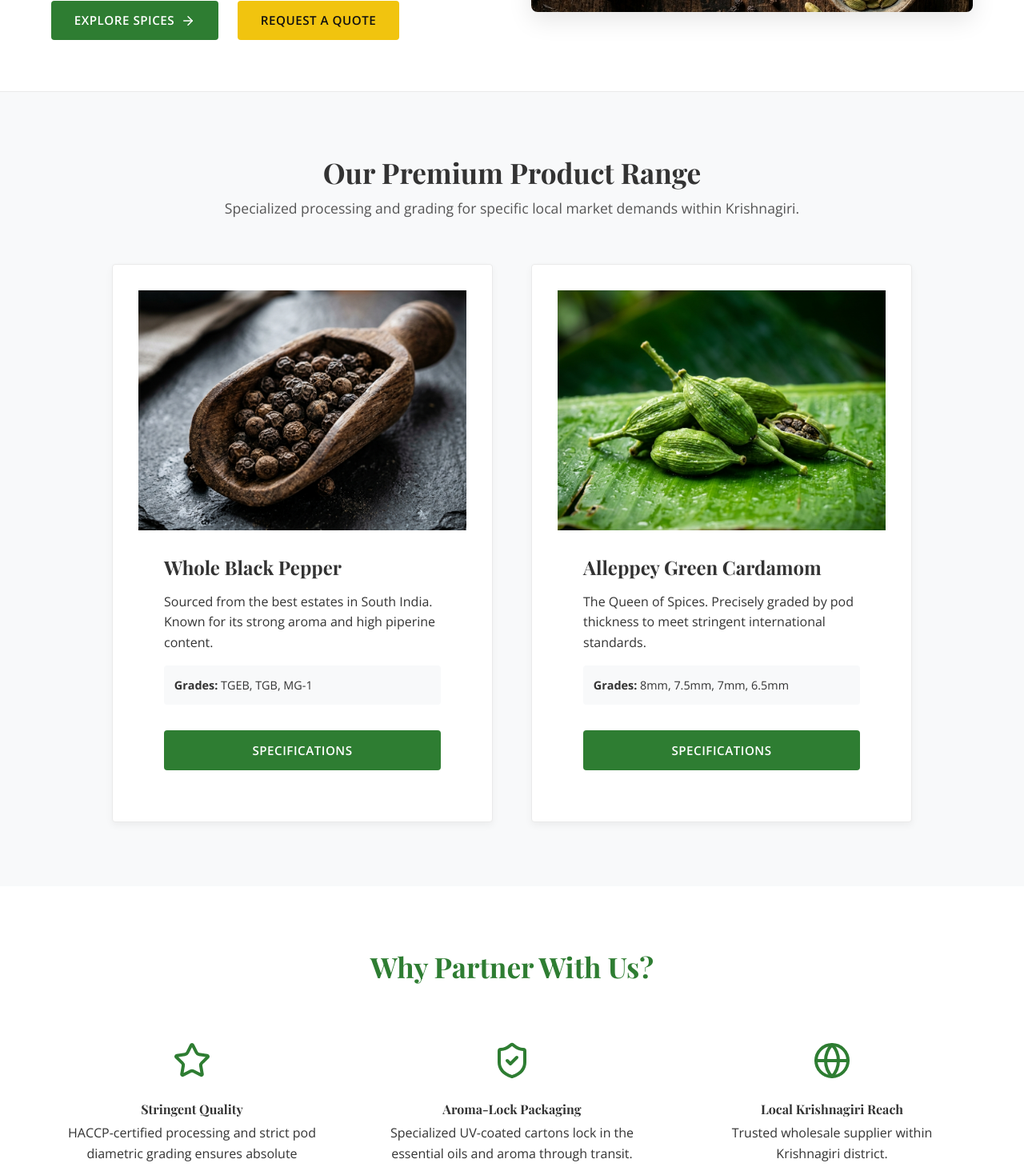
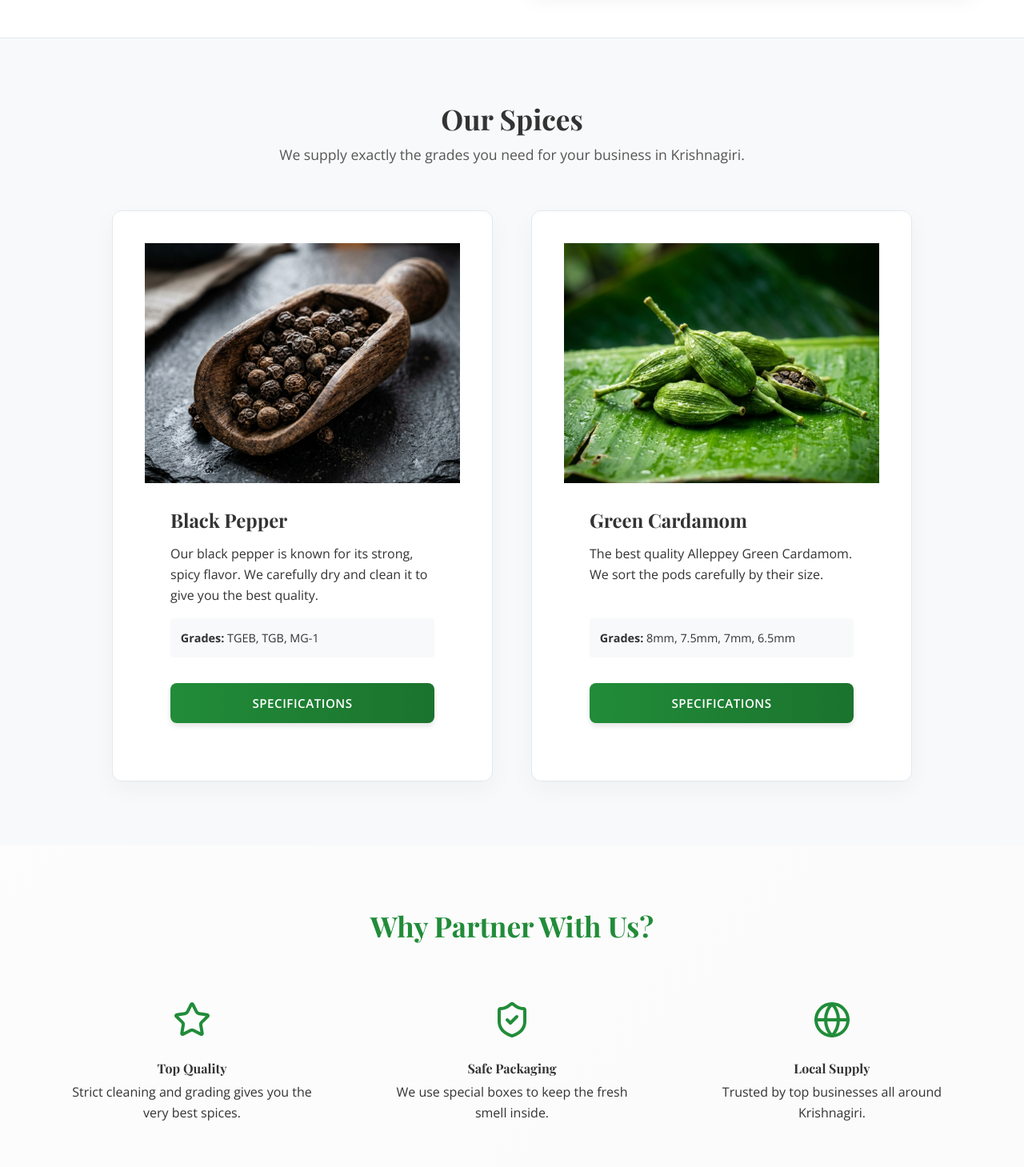
Before and after one commit to Karthiknesan/Sri-Lakshmi-, a React (Vite) app: page / in a window 1280 px wide. Shown: the part 560-2019 px from the top of the page at 80% size. Built offline with nearby package versions, Linux system fonts and the light colour scheme; a web font is replaced by a local one.

Commit message:
Simplify copy phrasing and upgrade design aesthetics

```diff
--- a/src/components/Footer.jsx
+++ b/src/components/Footer.jsx
@@ -11,7 +11,7 @@ function Footer() {
             <h3 style={{ fontFamily: 'var(--font-heading)', fontSize: '1.8rem', color: 'var(--brand-green)', marginBottom: '1rem', background: '#FFF', padding: '0.5rem', borderRadius: '4px', display: 'inline-block' }}>Sri Lakshmi <span style={{color: 'var(--brand-gold)'}}>Traders</span></h3>
           </Link>
           <p className="footer-desc">
-            Premium suppliers of the highest grade Black Pepper and Green Cardamom. From farm to local markets within Krishnagiri, we ensure excellence in every spice.
+            Best suppliers of Black Pepper and Green Cardamom. We bring fresh spices directly from the farms to businesses in Krishnagiri.
           </p>
         </div>
 
@@ -28,7 +28,7 @@ function Footer() {
         <div className="footer-col">
           <h4>Contact Us</h4>
           <ul className="contact-info">
-            <li><MapPin size={18} className="text-gold" /> <span>Mumbai, Maharashtra, India</span></li>
+            <li><MapPin size={18} className="text-gold" /> <span>Kaveripattinam, Krishnagiri</span></li>
             <li><Phone size={18} className="text-gold" /> <span>+91 9876543210</span></li>
             <li><Mail size={18} className="text-gold" /> <span>exports@srilakshmitraders.com</span></li>
           </ul>
--- a/src/index.css
+++ b/src/index.css
@@ -8,12 +8,12 @@
   --text-primary: #333333;
   --text-secondary: #555555;
 
-  --brand-green: #2E7D32; /* Rich Cardamom Green */
-  --brand-green-hover: #1B5E20;
-  --brand-gold: #F1C40F; /* Enquire / Accent */
-  --brand-gold-hover: #D4AC0D;
+  --brand-green: #218c39; /* Vibrant Green */
+  --brand-green-hover: #176628;
+  --brand-gold: #F5B041; /* Premium Gold */
+  --brand-gold-hover: #D68910;
 
-  --border-color: #EAEAEA;
+  --border-color: #E2E8F0;
 
   /* Typography */
   --font-heading: 'Playfair Display', serif;
@@ -28,7 +28,7 @@
 
 body {
   font-family: var(--font-body);
-  background-color: var(--bg-primary);
+  background: linear-gradient(135deg, #FFFFFF 0%, #FAFAFA 100%);
   color: var(--text-primary);
   line-height: 1.6;
   -webkit-font-smoothing: antialiased;
@@ -77,44 +77,51 @@ ul {
   font-weight: 600;
   text-transform: uppercase;
   letter-spacing: 0.5px;
-  border-radius: 4px; /* Crisp square-ish corners */
+  border-radius: 8px; /* Softer radius */
   cursor: pointer;
-  transition: all 0.2s ease;
+  transition: all 0.3s ease;
   border: none;
   font-size: 0.95rem;
+  box-shadow: 0 4px 6px rgba(0,0,0,0.1);
+}
+
+.btn:hover {
+  transform: translateY(-2px);
+  box-shadow: 0 6px 12px rgba(0,0,0,0.15);
 }
 
 .btn-primary {
-  background-color: var(--brand-green);
+  background: linear-gradient(to right, var(--brand-green), #1b732d);
   color: #FFFFFF;
 }
 
 .btn-primary:hover {
-  background-color: var(--brand-green-hover);
+  background: linear-gradient(to right, var(--brand-green-hover), #11501e);
 }
 
 .btn-gold {
-  background-color: var(--brand-gold);
+  background: linear-gradient(to right, #F8C471, var(--brand-gold));
   color: #111;
 }
 
 .btn-gold:hover {
-  background-color: var(--brand-gold-hover);
+  background: linear-gradient(to right, #F5B041, var(--brand-gold-hover));
 }
 
 /* Corporate Card structure instead of glassmorphism */
 .corp-card {
   background: #FFFFFF;
   border: 1px solid var(--border-color);
-  box-shadow: 0 4px 10px rgba(0, 0, 0, 0.05); /* Subtle crisp shadow */
-  border-radius: 4px;
-  padding: 2rem;
-  transition: box-shadow 0.3s ease, border-color 0.3s ease;
+  box-shadow: 0 10px 30px rgba(0, 0, 0, 0.04);
+  border-radius: 12px;
+  padding: 2.5rem;
+  transition: all 0.3s ease;
 }
 
 .corp-card:hover {
   border-color: var(--brand-green);
-  box-shadow: 0 8px 20px rgba(46, 125, 50, 0.1);
+  box-shadow: 0 20px 40px rgba(46, 125, 50, 0.08);
+  transform: translateY(-4px);
 }
 
 /* Global Responsive Layout Classes */
--- a/src/pages/About.jsx
+++ b/src/pages/About.jsx
@@ -4,13 +4,13 @@ function About() {
       <h1 className="text-center page-spacing">About <span className="text-green">Sri Lakshmi Traders</span></h1>
       <div className="corp-card about-card">
         <p className="text-secondary body-text">
-          Sri Lakshmi Traders is a premier wholesale supplier and exporter of Indian Spices, dedicated to the highest standards of quality. Based in India, we have built an enduring legacy on trust, authenticity, and our close relationships with generational spice farmers.
+          Sri Lakshmi Traders is a trusted wholesale supplier of Indian Spices in Krishnagiri. We work hard to give you the best quality spices at the right price, building trust with our local buyers.
         </p>
         <p className="text-secondary body-text">
-          By focusing exclusively on Black Pepper and Alleppey Green Cardamom, we maintain unparalleled expertise and quality control. From the moment the pods and corns are hand-picked at the expansive estates of South India to their export in our specialized Aroma-Lock packaging, we ensure that every batch meets rigorous local excellence standards within Krishnagiri.
+          We sell Black Pepper and Green Cardamom. By focusing on only two spices, we make sure they are always high quality. From the farm to your business, we clean and pack the spices safely so they smell and taste great.
         </p>
         <p className="text-secondary body-text">
-          Partner with us to secure a reliable, certified, and consistent supply of the world's most sought-after spices.
+          Buy from us to get fresh, real spices delivered on time.
         </p>
       </div>
     </div>
--- a/src/pages/Contact.jsx
+++ b/src/pages/Contact.jsx
@@ -23,20 +23,19 @@ function Contact() {
           </form>
         </div>
 
-        {/* Contact Address */}
         <div className="corp-card contact-card">
-          <h3 className="contact-heading">Corporate Headquarters</h3>
+          <h3 className="contact-heading">Our Contact Details</h3>
           <div className="address-block-wrapper">
             <div className="address-block">
-              <strong className="address-title">Registered Address:</strong>
-              <p className="text-secondary">Sri Lakshmi Traders<br/>Jaswanti Allied Business Centre<br/>Mumbai, Maharashtra, India 400064</p>
+              <strong className="address-title">Our Office:</strong>
+              <p className="text-secondary">Sri Lakshmi Traders<br/>Kaveripattinam<br/>Krishnagiri, Tamil Nadu</p>
             </div>
             <div className="address-block">
-              <strong className="address-title">Phone Numbers:</strong>
+              <strong className="address-title">Call Us:</strong>
               <p className="text-secondary">+91 98203 23370<br/>+91 22670 86439</p>
             </div>
             <div className="address-block">
-              <strong className="address-title">Email Addresses:</strong>
+              <strong className="address-title">Email:</strong>
               <p className="text-secondary">exports@srilakshmitraders.com<br/>info@srilakshmitraders.com</p>
             </div>
           </div>
--- a/src/pages/Home.jsx
+++ b/src/pages/Home.jsx
@@ -10,18 +10,18 @@ function Home() {
         <div className="container hero-container">
           <div className="hero-text animate-fade-in">
             <h1>
-              Local Suppliers within Krishnagiri of <br />
-              <span className="text-green">Premium Indian Spices</span>
+              Best Quality Spices from <br />
+              <span className="text-green">Krishnagiri</span>
             </h1>
             <p>
-              Delivering the finest grades of Black Pepper and Green Cardamom across the Krishnagiri Region. From estate to export, ensuring unmatched quality and purity.
+              Get the finest Black Pepper and Green Cardamom. We supply top quality spices straight from the farm to businesses across Krishnagiri.
             </p>
             <div className="hero-actions">
               <Link to="/products" className="btn btn-primary">
-                Explore Spices <ArrowRight size={18} style={{marginLeft: '8px'}} />
+                See Our Spices <ArrowRight size={18} style={{marginLeft: '8px'}} />
               </Link>
               <a href="https://wa.me/919600972627" target="_blank" rel="noopener noreferrer" className="btn btn-gold">
-                Request a Quote
+                Get Prices
               </a>
             </div>
           </div>
@@ -35,8 +35,8 @@ function Home() {
       <section className="specialties section-padding bg-light">
         <div className="container">
           <div className="section-header text-center">
-            <h2 className="section-title">Our Premium Product Range</h2>
-            <p className="section-subtitle">Specialized processing and grading for specific local market demands within Krishnagiri.</p>
+            <h2 className="section-title">Our Spices</h2>
+            <p className="section-subtitle">We supply exactly the grades you need for your business in Krishnagiri.</p>
           </div>
 
           <div className="catalog-grid">
@@ -44,8 +44,8 @@ function Home() {
             <div className="corp-card catalog-card">
               <img src="/black_pepper.png" alt="Black Pepper" className="catalog-img" />
               <div className="catalog-content">
-                <h3>Whole Black Pepper</h3>
-                <p className="text-secondary">Sourced from the best estates in South India. Known for its strong aroma and high piperine content.</p>
+                <h3>Black Pepper</h3>
+                <p className="text-secondary">Our black pepper is known for its strong, spicy flavor. We carefully dry and clean it to give you the best quality.</p>
                 <div className="catalog-specs">
                   <strong>Grades:</strong> TGEB, TGB, MG-1
                 </div>
@@ -57,8 +57,8 @@ function Home() {
             <div className="corp-card catalog-card">
               <img src="/green_cardamom.png" alt="Green Cardamom" className="catalog-img" />
               <div className="catalog-content">
-                <h3>Alleppey Green Cardamom</h3>
-                <p className="text-secondary">The Queen of Spices. Precisely graded by pod thickness to meet stringent international standards.</p>
+                <h3>Green Cardamom</h3>
+                <p className="text-secondary">The best quality Alleppey Green Cardamom. We sort the pods carefully by their size.</p>
                 <div className="catalog-specs">
                   <strong>Grades:</strong> 8mm, 7.5mm, 7mm, 6.5mm
                 </div>
@@ -79,20 +79,20 @@ function Home() {
           <div className="features-grid">
             <div className="feature-block text-center">
               <Star className="feature-icon text-green" size={48} />
-              <h4>Stringent Quality</h4>
-              <p className="text-secondary">HACCP-certified processing and strict pod diametric grading ensures absolute consistency.</p>
+              <h4>Top Quality</h4>
+              <p className="text-secondary">Strict cleaning and grading gives you the very best spices.</p>
             </div>
 
             <div className="feature-block text-center">
               <ShieldCheck className="feature-icon text-green" size={48} />
-              <h4>Aroma-Lock Packaging</h4>
-              <p className="text-secondary">Specialized UV-coated cartons lock in the essential oils and aroma through transit.</p>
+              <h4>Safe Packaging</h4>
+              <p className="text-secondary">We use special boxes to keep the fresh smell inside.</p>
             </div>
 
             <div className="feature-block text-center">
               <Globe className="feature-icon text-green" size={48} />
-              <h4>Local Krishnagiri Reach</h4>
-              <p className="text-secondary">Trusted wholesale supplier within Krishnagiri district.</p>
+              <h4>Local Supply</h4>
+              <p className="text-secondary">Trusted by top businesses all around Krishnagiri.</p>
             </div>
           </div>
         </div>
--- a/src/pages/Products.jsx
+++ b/src/pages/Products.jsx
@@ -4,7 +4,7 @@ function Products() {
   return (
     <div className="products-page bg-light page-section">
       <div className="container">
-        <h1 className="section-title text-center page-spacing">Product Specifications</h1>
+        <h1 className="section-title text-center page-spacing">Our Spices</h1>
 
         {/* Black Pepper */}
         <div id="pepper" className="corp-card product-row page-spacing">
@@ -12,17 +12,17 @@ function Products() {
             <img src="/black_pepper.png" alt="Black Pepper" className="product-image" />
           </div>
           <div className="product-content">
-            <h2 className="text-green product-title">Premium Black Pepper</h2>
+            <h2 className="text-green product-title">Black Pepper</h2>
             <p className="text-secondary product-text">
-              Often referred to as "Black Gold," our black pepper is sourced from the finest estates. It is meticulously hand-picked, sun-dried, and graded to ensure the highest concentration of Piperine, offering a signature robust, pungent flavor.
+              We supply the best Black Pepper. Our pepper is graded by size, so you always get exactly what you pay for. It features a strong, spicy flavor perfect for all needs.
             </p>
-            <h4 className="list-title">Available Grades</h4>
+            <h4 className="list-title">Our Grades</h4>
             <ul className="grade-list">
               <li><strong>TGEB (Tellicherry Garbled Extra Bold):</strong> Size 4.75mm and above</li>
               <li><strong>TGB (Tellicherry Garbled Bold):</strong> Size 4.25mm</li>
               <li><strong>MG-1 (Malabar Garbled):</strong> High-density standard size</li>
             </ul>
-            <a href="https://wa.me/919600972627" target="_blank" rel="noopener noreferrer" className="btn btn-gold action-btn">Request Wholesale Pricing</a>
+            <a href="https://wa.me/919600972627" target="_blank" rel="noopener noreferrer" className="btn btn-gold action-btn">Get Price List</a>
           </div>
         </div>
 
@@ -32,11 +32,11 @@ function Products() {
             <img src="/green_cardamom.png" alt="Green Cardamom" className="product-image" />
           </div>
           <div className="product-content">
-            <h2 className="text-green product-title">Alleppey Green Cardamom</h2>
+            <h2 className="text-green product-title">Green Cardamom</h2>
             <p className="text-secondary product-text">
-              We offer the world's best Alleppey Green Cardamom, renowned for its intense flavor. Soon after the pods are picked, they are processed in our HACCP-certified facility and graded meticulously by diameter.
+              We supply fresh Green Cardamom. The pods are cleaned and sorted by their thickness into different packs so you get perfect consistency.
             </p>
-            <h4 className="list-title">Strict Grading System</h4>
+            <h4 className="list-title">Cardamom Sizes</h4>
             <div className="grade-table-wrapper">
               <table className="grade-table">
                 <thead>
```
